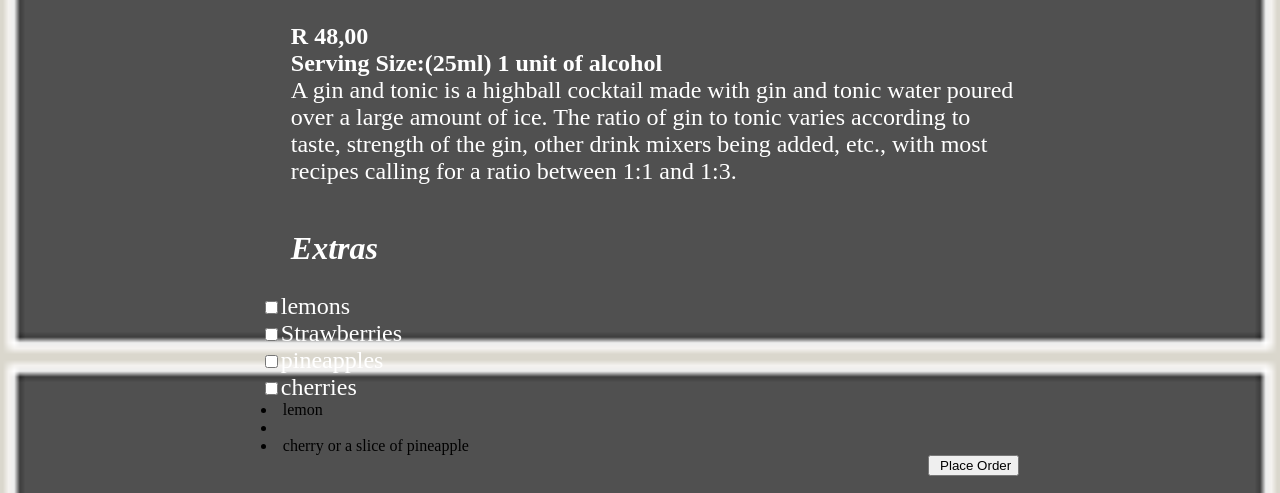
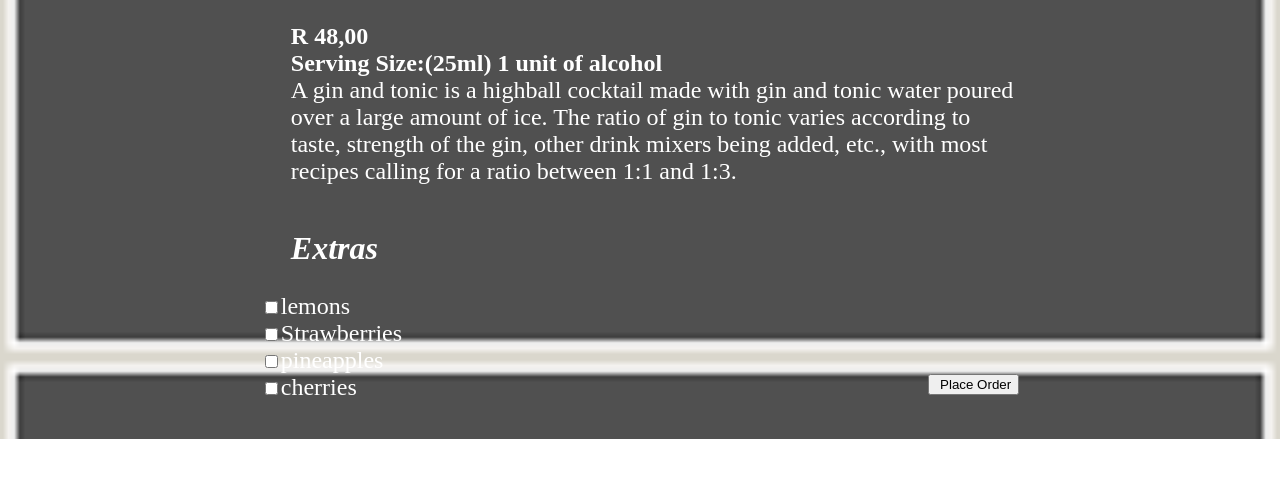
Before and after one commit to gomolemomatlala02-ITvarsity/Module-3-Assessment-2, a plain HTML site: page ginandtonics.html in a window 1280 px wide. Shown: the part 923-1416 px from the top of the page. After the commit the page ends 1362 px from the top, so only its background shows below. Drawn offline with Linux system fonts and the light colour scheme.

Commit message:
Editing html

```diff
--- a/ginandtonics.html
+++ b/ginandtonics.html
@@ -36,14 +36,9 @@
                        <input id="check-04" type="checkbox"/><label for="check-04">cherries </label>
 
 
-                         <li>lemon</li>
-                         <li></li>
-                         <li>cherry or a slice of pineapple</li>
-
-                      </ul>
 
 
-                      <a href="Order.html"><input type="button" value=" Place Order"/></a>
+                      <a href="Placeorder.html"><input type="button" value=" Place Order"/></a>
                 </div>
             </div>
        </div>
```
Also changed, not shown: bakedchickenwings.html (+1 -1 lines), beefburgers.html (+1 -1 lines), chocolatemousse.html (+1 -1 lines), icecreamsundae.html (+1 -1 lines), juices.html (+1 -1 lines), milktarts.html (+1 -1 lines), pannacotta.html (+1 -1 lines), platters.html (+1 -1 lines), smoothies.html (+1 -1 lines), spaghettimeatball.html (+1 -1 lines), vegetablespringroll.html (+1 -1 lines).
